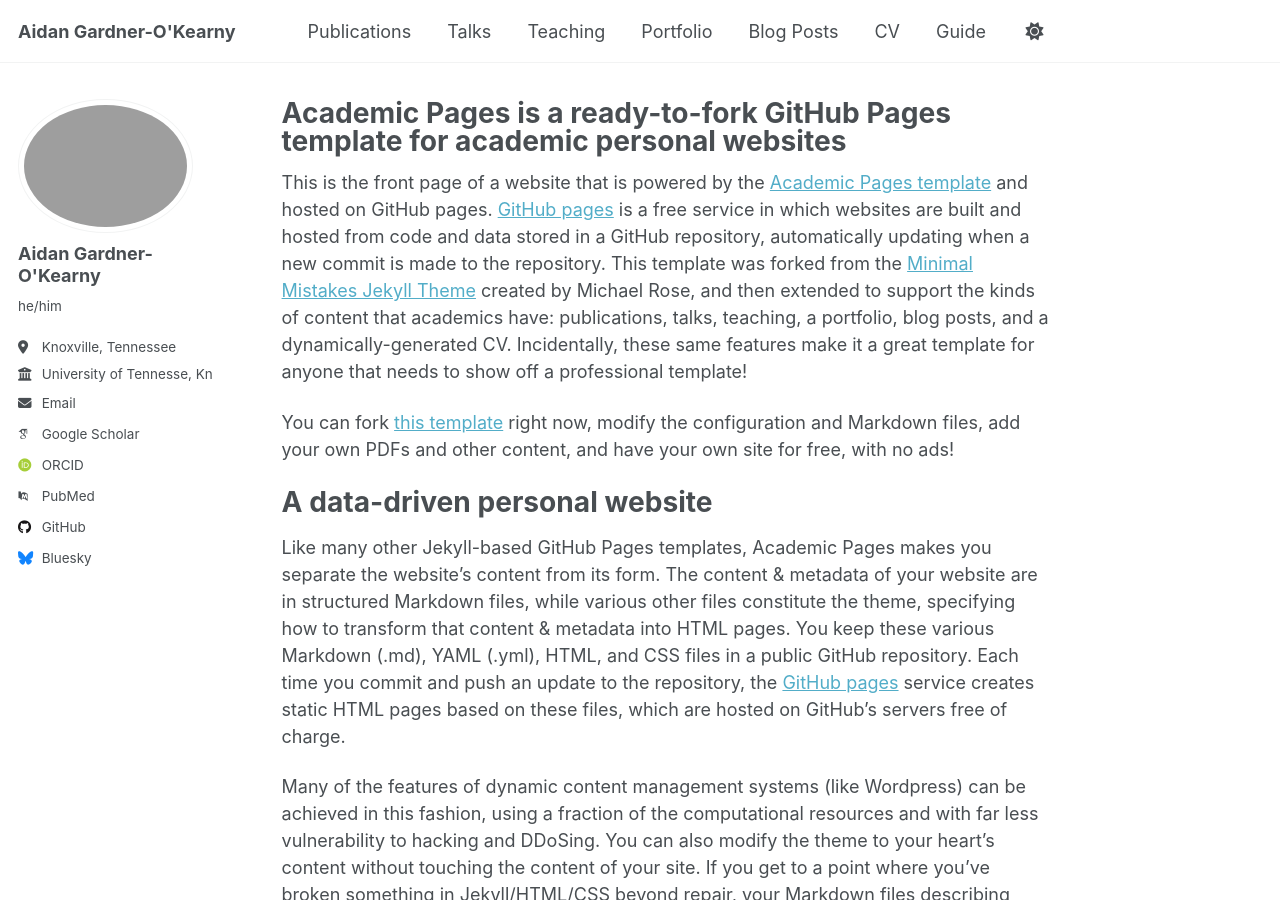
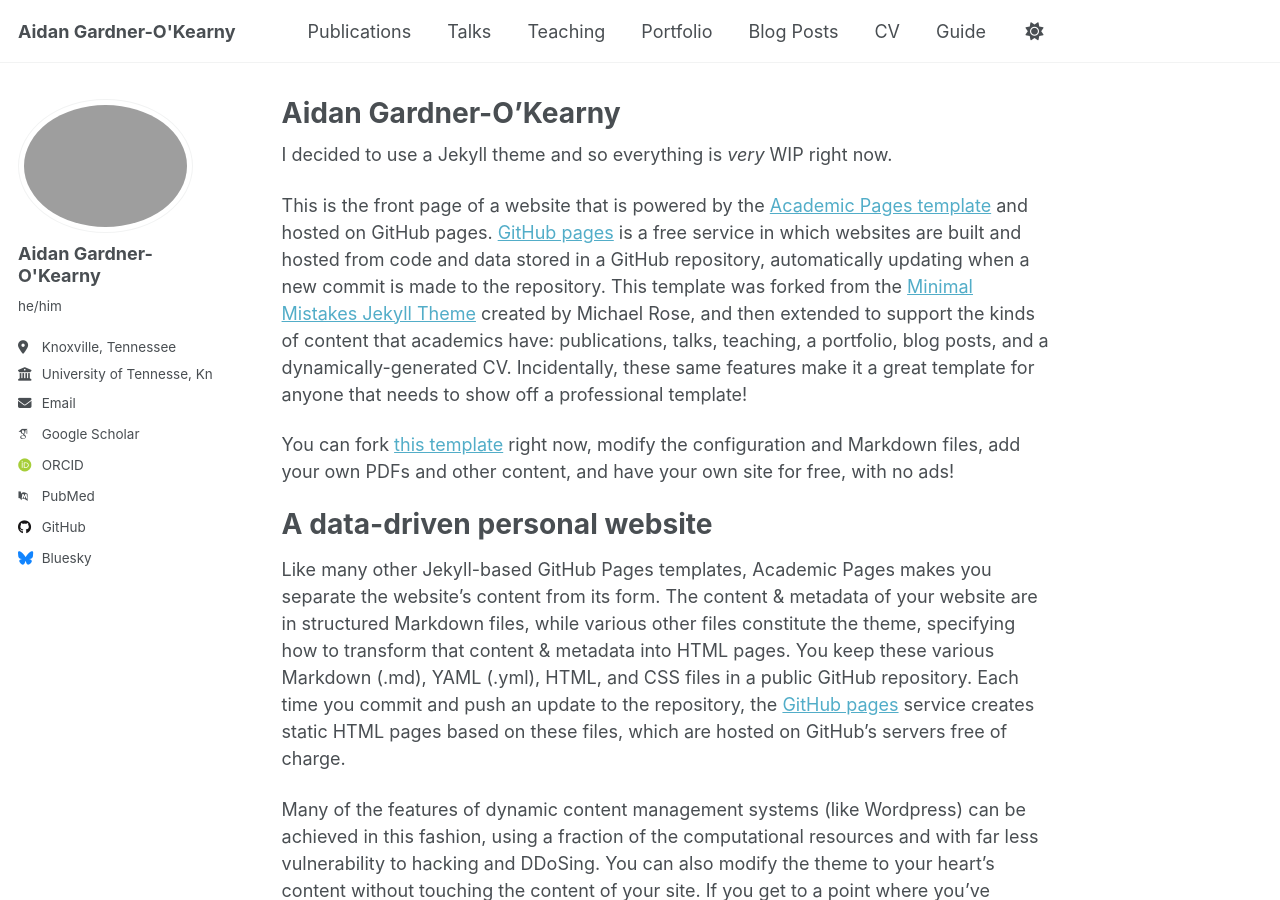
Before and after one commit to aidangardnerokearny/aidangardnerokearny.github.io, a Jekyll site: the page built from _pages/about.md, in a window 1280 px wide and 900 px high. Built offline with Jekyll 4.4.1, drawn with Linux system fonts in a browser that asks for light colours; some web fonts are replaced; a script that is not in the unit is left out.

Commit message:
Adding photo + WIP disclaimer

```diff
--- a/_pages/about.md
+++ b/_pages/about.md
@@ -1,11 +1,13 @@
 ---
 permalink: /
-title: "Academic Pages is a ready-to-fork GitHub Pages template for academic personal websites"
+title: "Aidan Gardner-O'Kearny"
 author_profile: true
 redirect_from:
   - /about/
   - /about.html
 ---
+
+I decided to use a Jekyll theme and so everything is *very* WIP right now.
 
 This is the front page of a website that is powered by the [Academic Pages template](https://github.com/academicpages/academicpages.github.io) and hosted on GitHub pages. [GitHub pages](https://pages.github.com) is a free service in which websites are built and hosted from code and data stored in a GitHub repository, automatically updating when a new commit is made to the repository. This template was forked from the [Minimal Mistakes Jekyll Theme](https://mmistakes.github.io/minimal-mistakes/) created by Michael Rose, and then extended to support the kinds of content that academics have: publications, talks, teaching, a portfolio, blog posts, and a dynamically-generated CV. Incidentally, these same features make it a great template for anyone that needs to show off a professional template!
 
```
